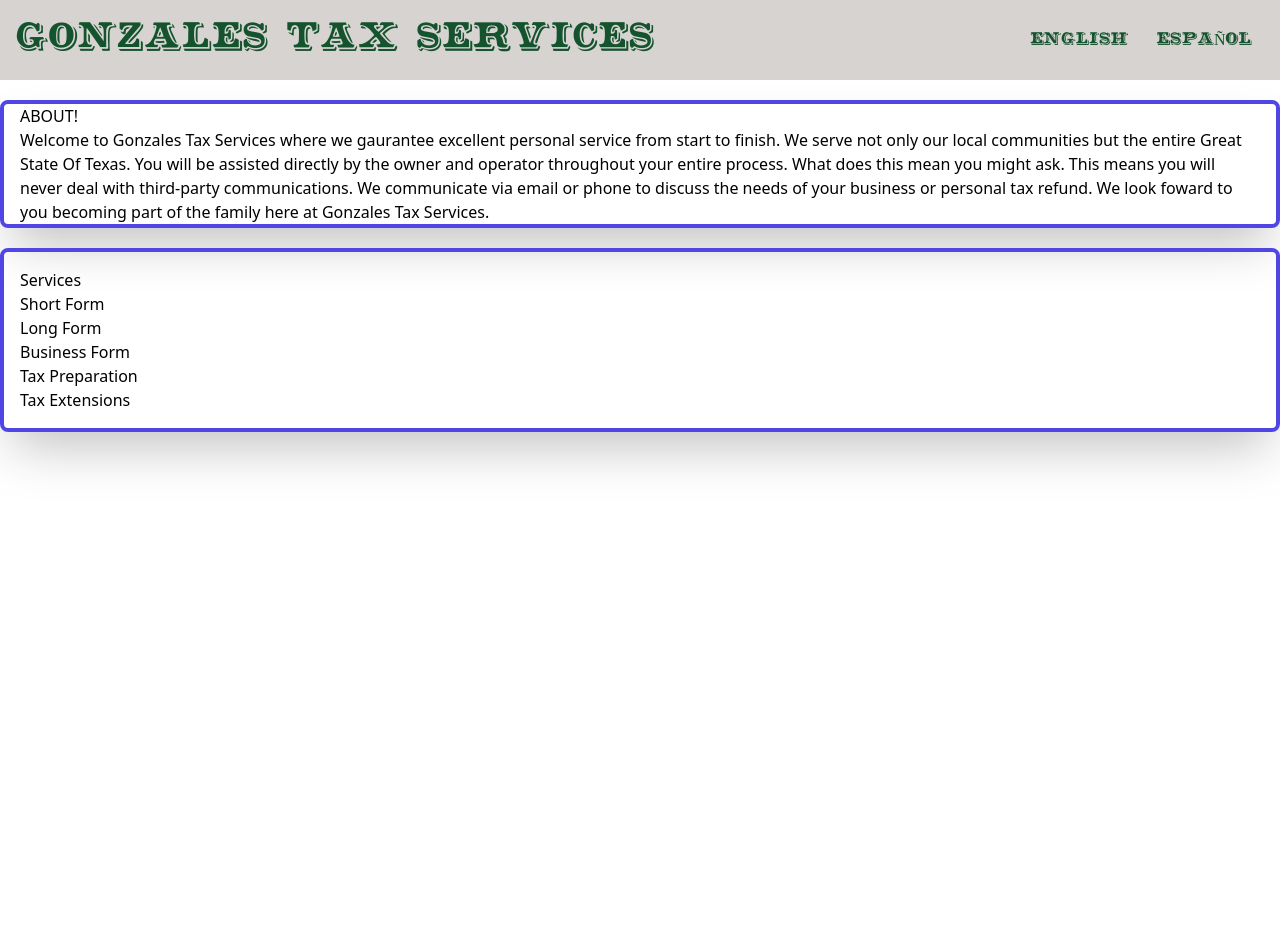
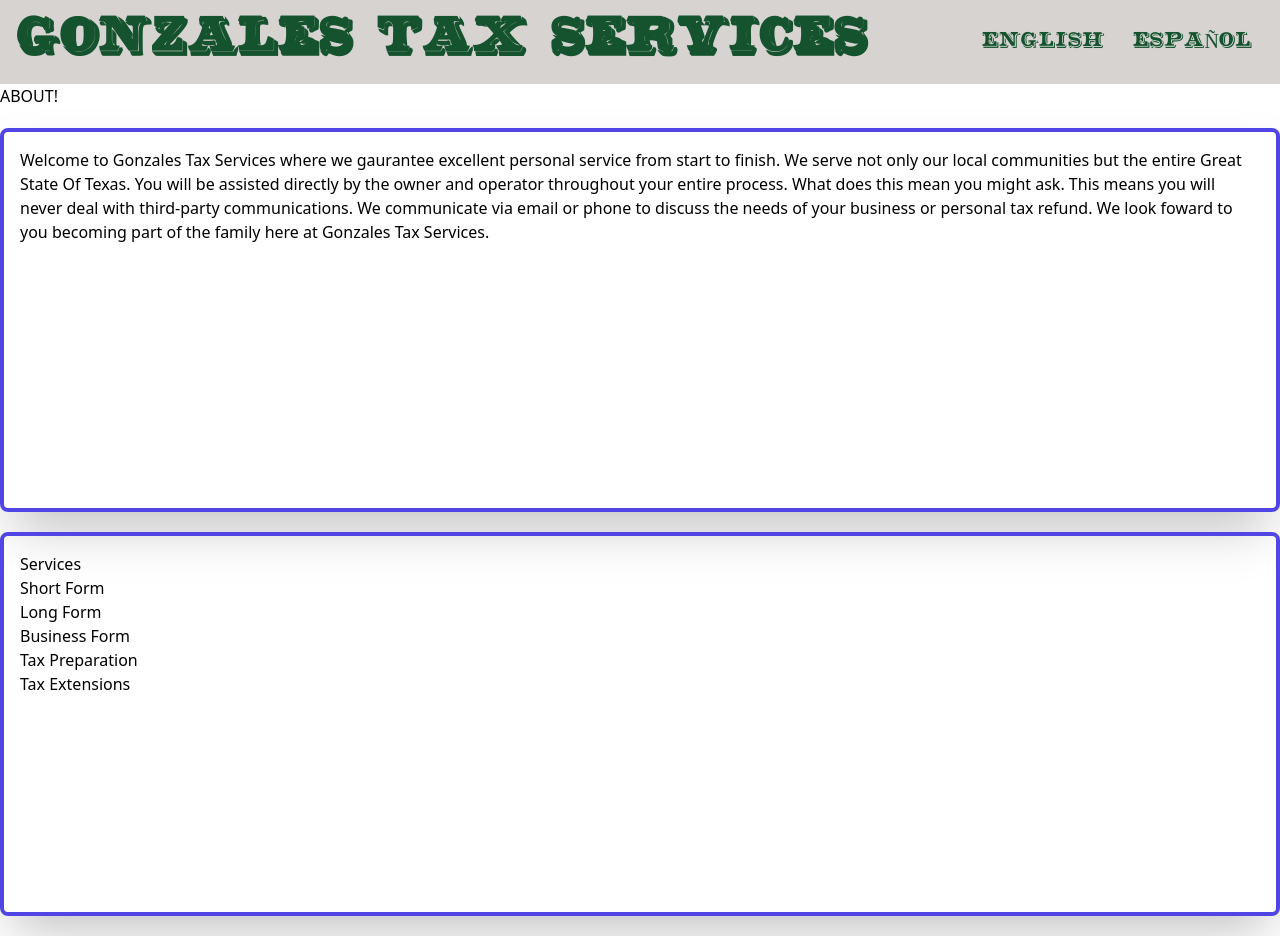
Before and after one commit to EmilioBenavides/Gonzales-Services, a website: page src/index.html in a window 1280 px wide. Before the commit the page ends 800 px from the top, so only its background shows below. Drawn offline with Linux system fonts and the light colour scheme.

Commit message:
added height to containers

```diff
--- a/src/index.html
+++ b/src/index.html
@@ -10,12 +10,12 @@
 <body>
     <header class="bg-stone-300 p-4">
         <nav class="container mx-auto flex flex-row justify-between items-center">
-            <div class="text-4xl text-green-900 navfont">GONZALES TAX SERVICES</div>
+            <div class="text-5xl text-green-900 navfont font-bold">GONZALES TAX SERVICES</div>
             <div>
-                <button class=" p-3 transition ease-in-out delay-150 bg-stone-300 hover:-translate-y-1 hover:scale-110 hover:bg-white rounded-lg duration-300 ... navfont text-green-900">
+                <button class="text-xl p-3 transition ease-in-out delay-150 bg-stone-300 hover:-translate-y-1 hover:scale-110 hover:bg-white rounded-lg duration-300 ... navfont text-green-900">
                     ENGLISH
                 </button>
-                <button class="p-3 transition ease-in-out delay-150 bg-stone-300 hover:-translate-y-1 hover:scale-110 hover:bg-white rounded-lg duration-300 ... navfont text-green-900 ">
+                <button class="text-xl p-3 transition ease-in-out delay-150 bg-stone-300 hover:-translate-y-1 hover:scale-110 hover:bg-white rounded-lg duration-300 ... navfont text-green-900 ">
                     ESPAÑOL
                 </button>
             </div>
@@ -23,9 +23,10 @@
     </header>
 
     <main>
-        <div class="container mx-auto my-5 px-4 border-solid border-4 border-indigo-600 shadow-2xl rounded-lg">
+        <div class="container mx-auto flex flex-row justify-between items-center"><h1>ABOUT!</h1></div>
+        <div class="container mx-auto my-5 p-4 h-96 border-solid border-4 border-indigo-600 shadow-2xl rounded-lg">
         <div>
-            <h1>ABOUT!</h1>
+
             <p>
                 Welcome to Gonzales Tax Services where we gaurantee excellent personal service from start to finish.
                 We serve not only our local communities but the entire Great State Of Texas. You will be assisted directly by the owner and operator throughout your entire process. What does this mean you might ask.
@@ -39,7 +40,7 @@
             </div>
         </div>
 
-        <div class="container mx-auto my-5 p-4 border-solid border-4 border-indigo-600 shadow-2xl rounded-lg">
+        <div class="container mx-auto my-5 p-4 h-96 border-solid border-4 border-indigo-600 shadow-2xl rounded-lg">
             <div>
                 <h1>Services</h1>
                 <p>
```
Also changed, not shown: dist/output.css.
